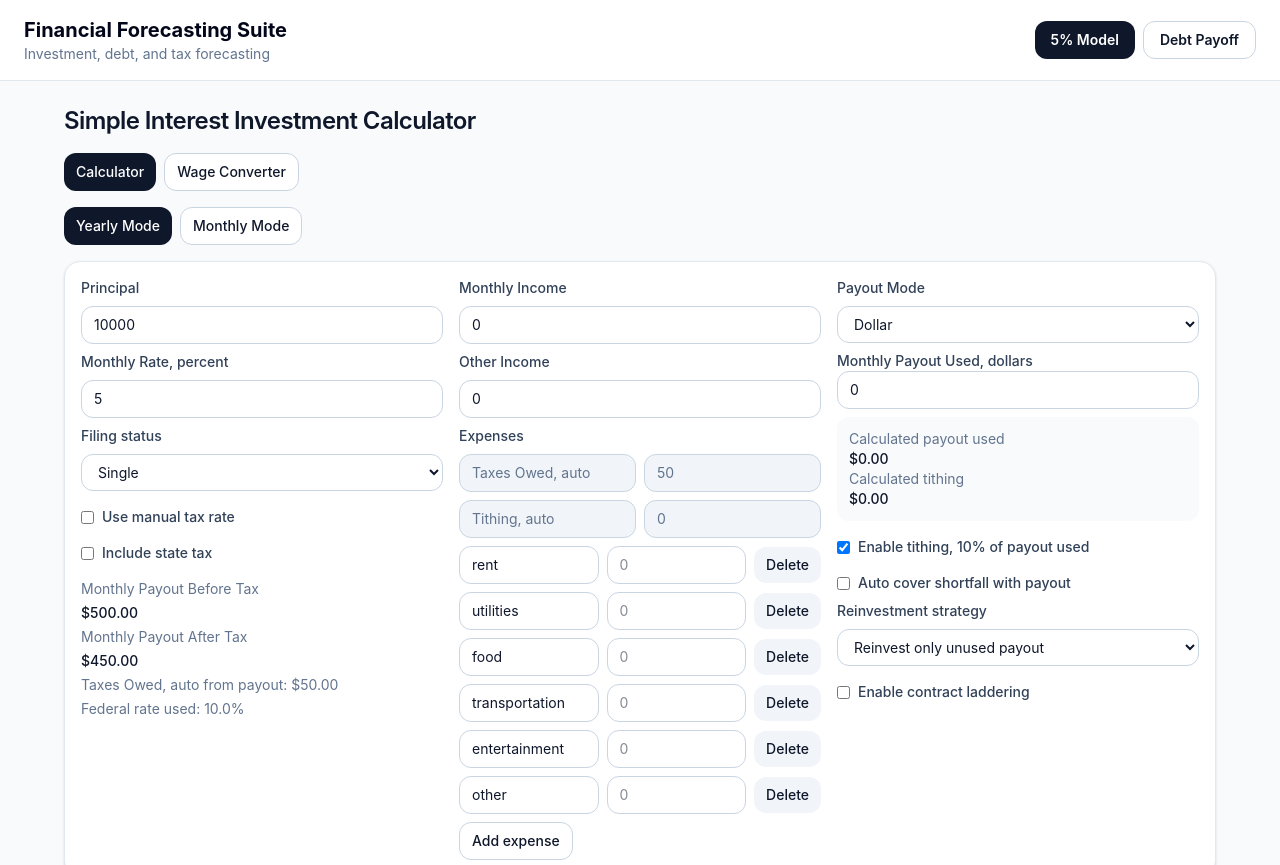
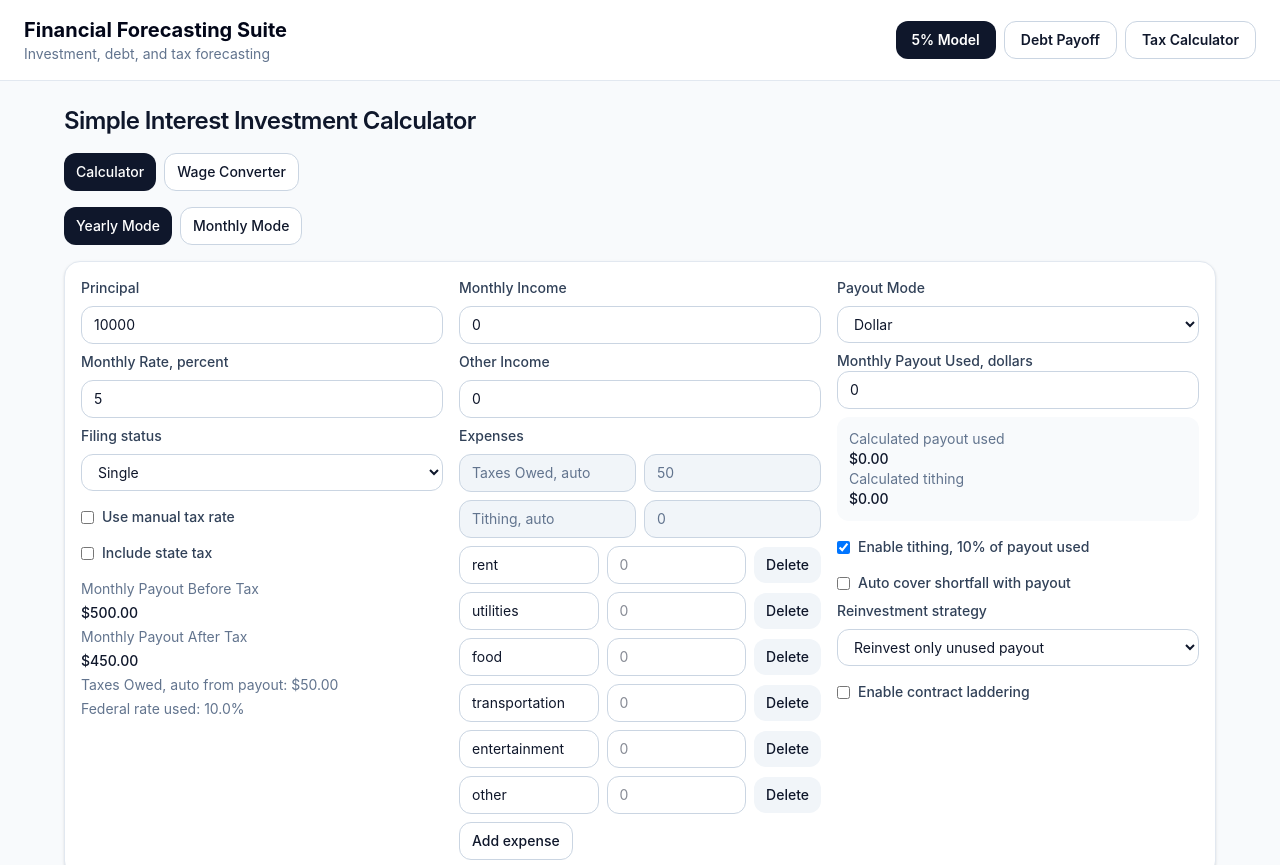
Before and after one commit to Mr2hyper9/five-percent-calculator, a React (Vite) app: page / in a window 1280 px wide. Shown: the top 865 px of the page. Built offline with nearby package versions, Linux system fonts and the light colour scheme.

Commit message:
Add Tax Calculator master tab

```diff
--- a/src/Root.jsx
+++ b/src/Root.jsx
@@ -1,6 +1,7 @@
 import React, { useState } from "react";
 import InvestmentCalculator from "./App.jsx";
 import DebtPayoffCalculator from "./DebtPayoffCalculator.jsx";
+import TaxCalculator from "./TaxCalculator.jsx";
 
 function TabButton({ active, onClick, children }) {
   return (
@@ -21,6 +22,10 @@
 export default function Root() {
   const [section, setSection] = useState("investment");
 
+  let activeCalculator = <InvestmentCalculator />;
+  if (section === "debt") activeCalculator = <DebtPayoffCalculator />;
+  if (section === "tax") activeCalculator = <TaxCalculator />;
+
   return (
     <div className="min-h-screen bg-slate-100">
       <header className="border-b border-slate-200 bg-white px-4 py-4 shadow-sm md:px-6">
@@ -36,11 +41,14 @@
             <TabButton active={section === "debt"} onClick={() => setSection("debt")}>
               Debt Payoff
             </TabButton>
+            <TabButton active={section === "tax"} onClick={() => setSection("tax")}>
+              Tax Calculator
+            </TabButton>
           </nav>
         </div>
       </header>
 
-      {section === "investment" ? <InvestmentCalculator /> : <DebtPayoffCalculator />}
+      {activeCalculator}
     </div>
   );
 }
```
